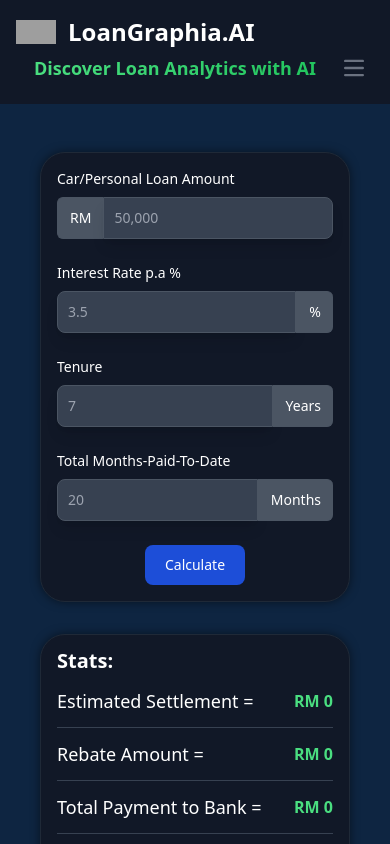
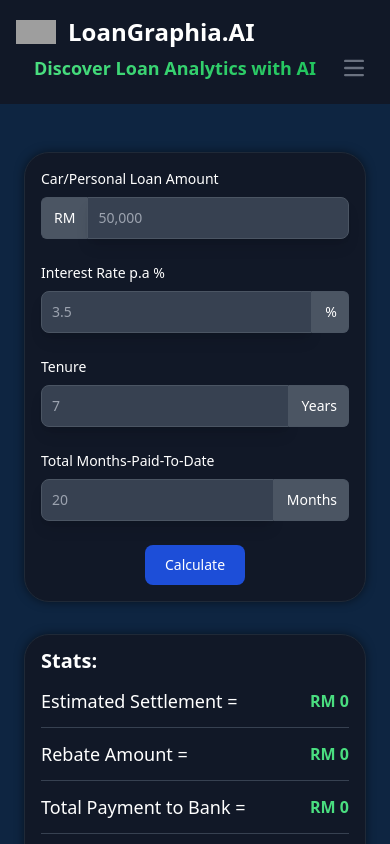
Before and after one commit to jasonaw98/LoanGraphia, a Next.js app: page / in a window 390 px wide. Shown: the top 844 px of the page. Built offline with nearby package versions, Linux system fonts and the light colour scheme; grey boxes are pictures that could not be loaded.

Commit message:
className and css

```diff
--- a/app/globals.css
+++ b/app/globals.css
@@ -143,5 +143,19 @@
   .startForm{
     margin-left: 2.5rem;
     margin-right: 2.5rem;
+    /* height: 100vh; */
+  }
+
+}
+
+@media screen and (max-width: 425px) {
+  .startForm{
+    height: 120vh;
+    margin-left: 1.5rem;
+    margin-right: 1.5rem;
+  }
+  .formPage{
+    min-width: none;
+    /* max-width: 40px; */
   }
 }
--- a/components/Nav.jsx
+++ b/components/Nav.jsx
@@ -21,8 +21,8 @@
 
   return (
     <div>
-<nav class="border-gray-200 bg-gray-900">
-  <div class="flex flex-wrap items-center justify-between mx-auto p-4">
+<nav className="border-gray-200 bg-gray-900">
+  <div className="flex flex-wrap items-center justify-between mx-auto p-4">
     <Link href={"/"} className="flex items-center">
     <Image
             src="https://flowbite.com/docs/images/logo.svg"
@@ -31,19 +31,19 @@
             width={40}
             height={100}
           />
-        <span class="self-center text-2xl font-semibold whitespace-nowrap text-white">LoanGraphia.AI</span>
+        <span className="self-center text-2xl font-semibold whitespace-nowrap text-white">LoanGraphia.AI</span>
     </Link>
     <div className="flex flex-grow justify-center">
           <Title />
         </div>
-    <button onClick= {() => setdropDown((prev) => !prev)} data-collapse-toggle="navbar-default" type="button" class="inline-flex items-center p-2 w-10 h-10 justify-center text-sm text-gray-500 rounded-lg md:hidden hover:bg-gray-100 focus:outline-none focus:ring-2 focus:ring-gray-200 text-gray-400 hover:bg-gray-700 focus:ring-gray-600" aria-controls="navbar-default" aria-expanded={dropDown ? "true" : "false"}>
-        <span class="sr-only">Open main menu</span>
-        <svg class="w-5 h-5" aria-hidden="true" xmlns="http://www.w3.org/2000/svg" fill="none" viewBox="0 0 17 14">
+    <button onClick= {() => setdropDown((prev) => !prev)} data-collapse-toggle="navbar-default" type="button" className="inline-flex items-center p-2 w-10 h-10 justify-center text-sm text-gray-500 rounded-lg md:hidden hover:bg-gray-100 focus:outline-none focus:ring-2 focus:ring-gray-200 text-gray-400 hover:bg-gray-700 focus:ring-gray-600" aria-controls="navbar-default" aria-expanded={dropDown ? "true" : "false"}>
+        <span className="sr-only">Open main menu</span>
+        <svg className="w-5 h-5" aria-hidden="true" xmlns="http://www.w3.org/2000/svg" fill="none" viewBox="0 0 17 14">
             <path stroke="currentColor" stroke-linecap="round" stroke-linejoin="round" stroke-width="2" d="M1 1h15M1 7h15M1 13h15"/>
         </svg>
     </button>
-    <div class={`${dropDown ? "block" : "hidden"} w-full md:block md:w-auto`} id="navbar-default">
-      <ul class="font-medium flex flex-col p-4 md:p-0 mt-4 border border-gray-100 rounded-lg bg-gray-50 md:flex-row md:space-x-8 md:mt-0 md:border-0 bg-gray-800 md:bg-gray-900 border-gray-700">
+    <div className={`${dropDown ? "block" : "hidden"} w-full md:block md:w-auto`} id="navbar-default">
+      <ul className="font-medium flex flex-col p-4 md:p-0 mt-4 border border-gray-100 rounded-lg bg-gray-50 md:flex-row md:space-x-8 md:mt-0 md:border-0 bg-gray-800 md:bg-gray-900 border-gray-700">
         <li>
           <Link href="/" className="block py-2 pl-3 pr-4 text-gray-900 rounded hover:bg-gray-100 md:hover:bg-transparent md:border-0 md:hover:text-blue-700 md:p-0 text-white md:hover:text-blue-500 hover:bg-gray-700 hover:text-white md:hover:bg-transparent">Home</Link>
         </li>
```
